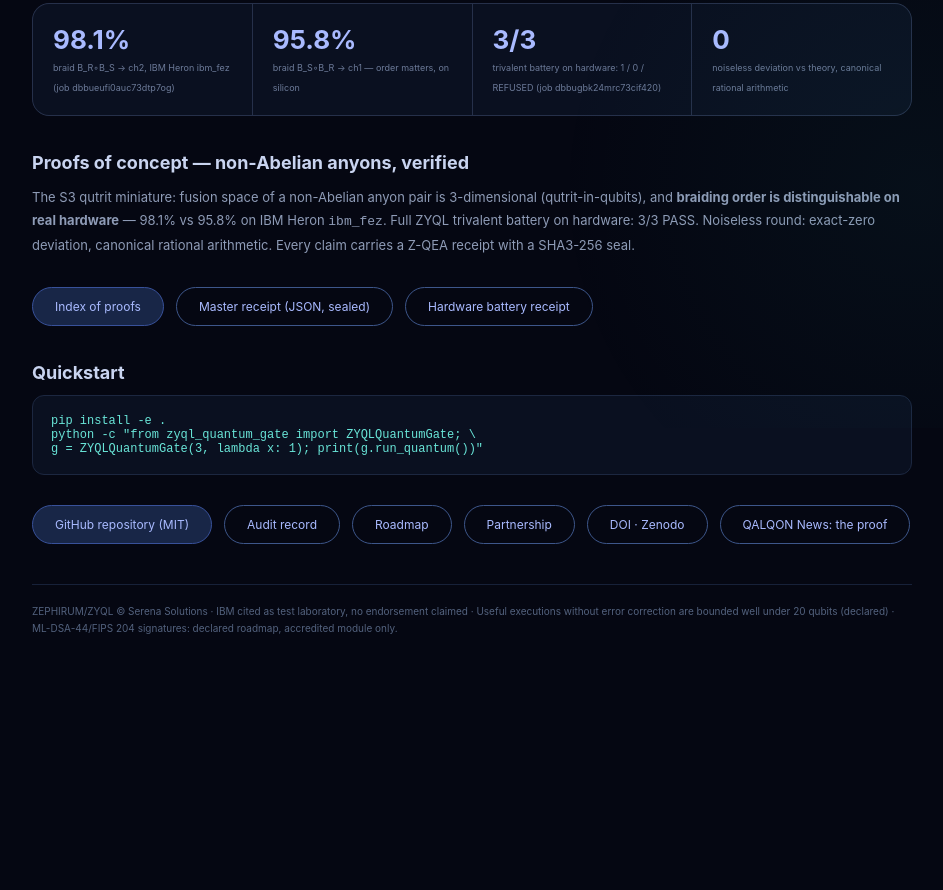
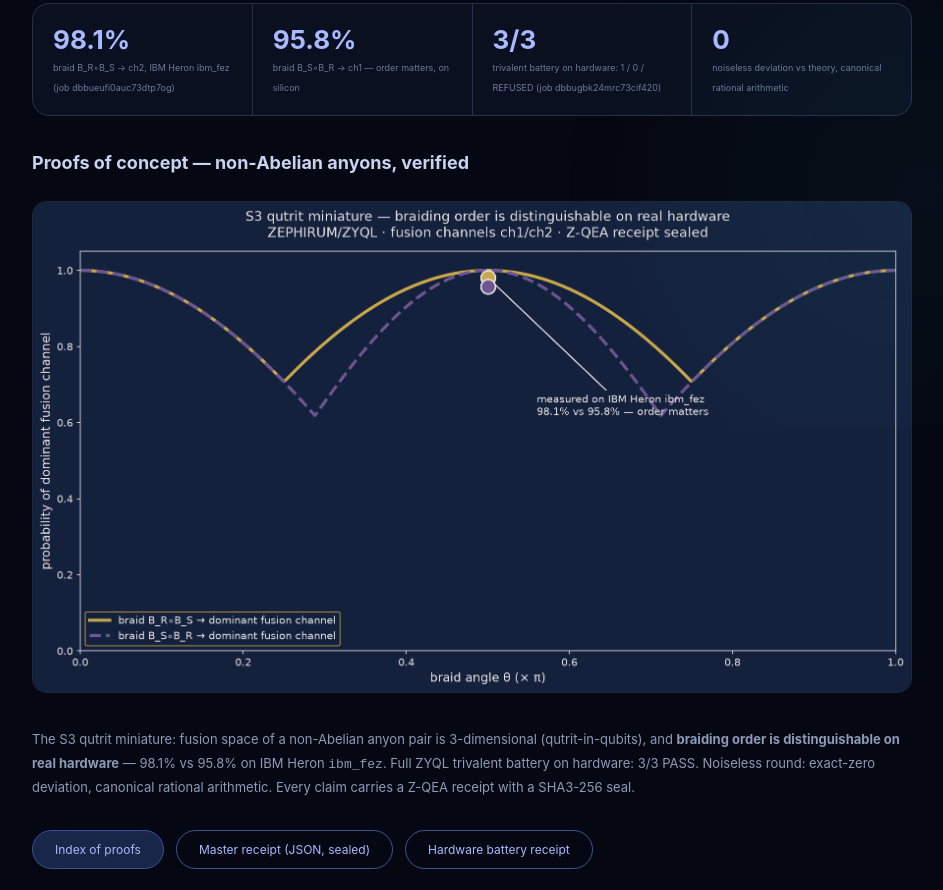
Before and after one commit to SerenaSolutions/zephirum-lang, a plain HTML site: page site/index.html in a window 1280 px wide. Shown: the part 372-1262 px from the top of the page, without its empty margins (168-1111 px from the left). Before the commit the page ends 1069 px from the top, so only its background shows below. Drawn offline with Linux system fonts and the light colour scheme.

Commit message:
readme: evidence section with quantum figures (S3 fusion hardware chart + declared AI hero art) + proofs table; site: figures live

```diff
--- a/site/index.html
+++ b/site/index.html
@@ -37,6 +37,7 @@ footer{border-top:1px solid #172139;margin-top:40px;padding-top:18px;color:#5362
     <div class="stat"><strong>0</strong><small>noiseless deviation vs theory, canonical rational arithmetic</small></div>
   </div>
   <h2>Proofs of concept — non-Abelian anyons, verified</h2>
+  <img src="proofs-figure.png" alt="S3 fusion channels measured on IBM Heron" style="width:100%;border-radius:14px;border:1px solid #1c2740;margin:18px 0">
   <p>The S3 qutrit miniature: fusion space of a non-Abelian anyon pair is 3-dimensional (qutrit-in-qubits), and <b>braiding order is distinguishable on real hardware</b> — 98.1% vs 95.8% on IBM Heron <code>ibm_fez</code>. Full ZYQL trivalent battery on hardware: 3/3 PASS. Noiseless round: exact-zero deviation, canonical rational arithmetic. Every claim carries a Z-QEA receipt with a SHA3-256 seal.</p>
   <div class="btns">
     <a class="btn p" href="https://github.com/SerenaSolutions/zephirum-lang/blob/main/docs/PROOFS.md">Index of proofs</a>
```
Also changed, not shown: README.md, assets/proofs/non-abelian-braids-art.png (added), assets/proofs/s3-fusion-hardware.png (added), site/proofs-figure.png (added), site/proofs-hero.png (added).
